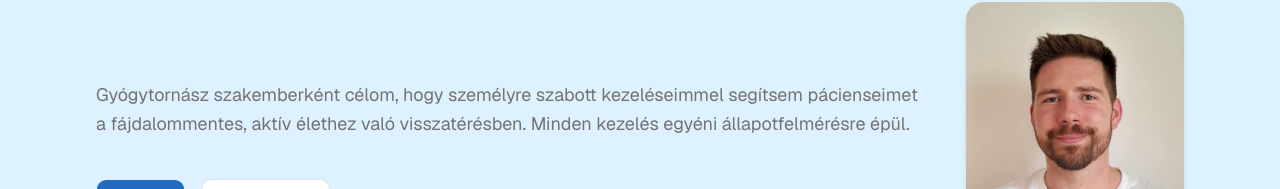
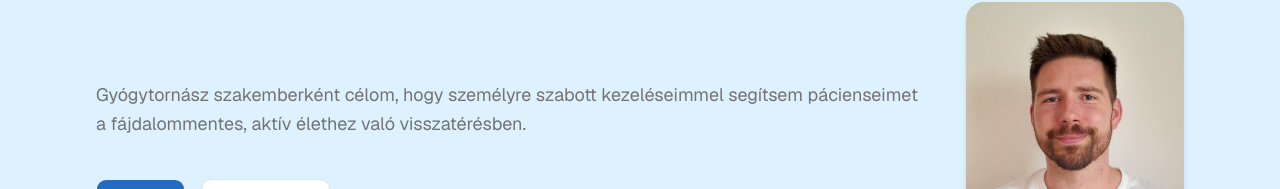
Before and after one commit to Kucika14/ttgyt, a Next.js app: page / in a window 1280 px wide. Shown: the part 191-380 px from the top of the page. Built offline with nearby package versions, Linux system fonts and the light colour scheme; no server answers.

Commit message:
Remove redundant sentence from hero description

```diff
--- a/src/components/layout/Header.tsx
+++ b/src/components/layout/Header.tsx
@@ -3,6 +3,7 @@
 import Link from "next/link";
 import Image from "next/image";
 import { usePathname } from "next/navigation";
+import { useState } from "react";
 import { Menu } from "lucide-react";
 
 import { Button } from "@/components/ui/button";
@@ -15,6 +16,7 @@ const navLinks = navigation.links;
 
 export function Header() {
   const pathname = usePathname();
+  const [mobileOpen, setMobileOpen] = useState(false);
 
   return (
     <header className="sticky top-0 z-40 border-b border-border bg-background/95 backdrop-blur supports-backdrop-filter:bg-background/60">
@@ -62,7 +64,7 @@ export function Header() {
         </nav>
 
         {/* Mobile navigation */}
-        <Sheet>
+        <Sheet open={mobileOpen} onOpenChange={setMobileOpen}>
           <SheetTrigger asChild>
             <Button
               variant="ghost"
@@ -81,6 +83,7 @@ export function Header() {
                   <li key={href}>
                     <Link
                       href={href}
+                      onClick={() => setMobileOpen(false)}
                       className={cn(
                         "block rounded-md px-3 py-2 text-base font-medium transition-colors hover:bg-muted hover:text-primary focus-visible:outline-none focus-visible:ring-2 focus-visible:ring-ring",
                         pathname === href
--- a/src/content/hu/home.ts
+++ b/src/content/hu/home.ts
@@ -4,7 +4,7 @@ import { contactInfo } from "./contact-info";
 export const hero = {
   heading: "Visszanyert mozgásszabadság az Ön egészségéért",
   description:
-    "Gyógytornász szakemberként célom, hogy személyre szabott kezeléseimmel segítsem pácienseimet a fájdalommentes, aktív élethez való visszatérésben. Minden kezelés egyéni állapotfelmérésre épül.",
+    "Gyógytornász szakemberként célom, hogy személyre szabott kezeléseimmel segítsem pácienseimet a fájdalommentes, aktív élethez való visszatérésben.",
   ctaPrimary: "Kezelések",
   ctaSecondary: "Időpont foglalás",
 } as const;
```
